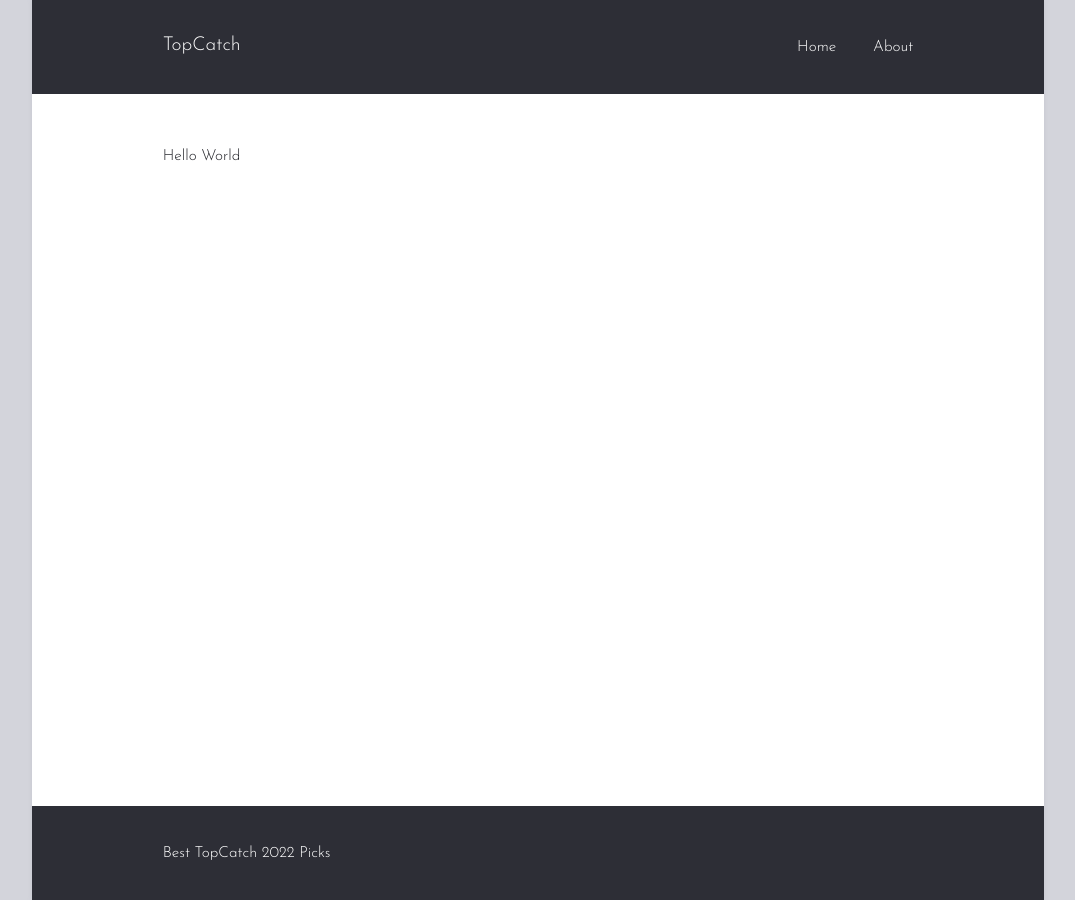
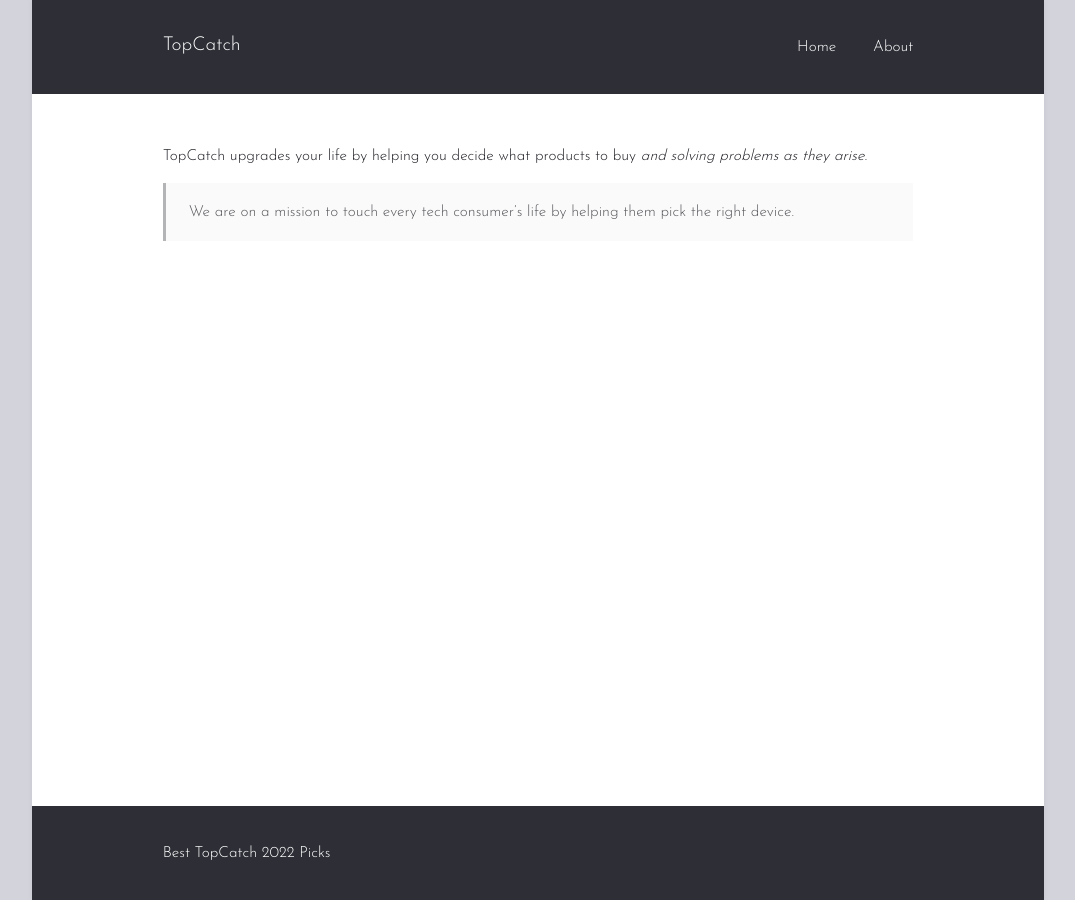
Before and after one commit to pijauk/bestpicks.github.io, a Jekyll site: the page built from about.md, in a window 1280 px wide. Shown: the whole page, without its empty margins (102-1177 px from the left). Built offline with Jekyll 4.4.1, drawn with Linux system fonts in a browser that asks for light colours.

Commit message:
Update about.md

```diff
--- a/about.md
+++ b/about.md
@@ -2,4 +2,5 @@
 title: ""
 layout: page
 ---
-Hello World
+TopCatch upgrades your life by helping you decide what products to buy _and solving problems as they arise._
+> We are on a mission to touch every tech consumer’s life by helping them pick the right device.
```
